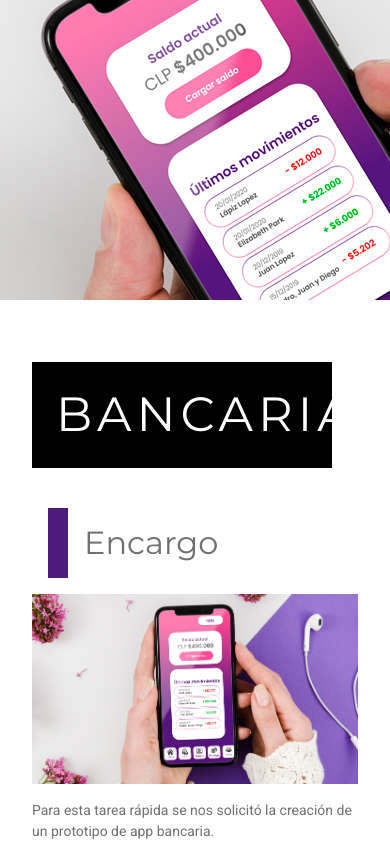
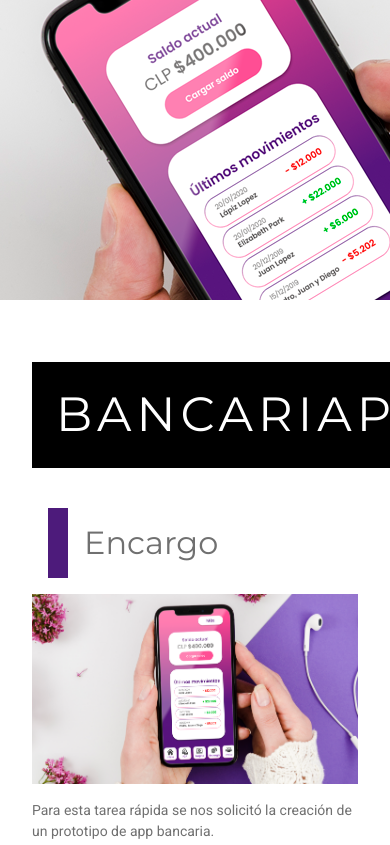
Before and after one commit to marlyconcha/bancariapp, a plain HTML site: page index.html in a window 390 px wide. Shown: the top 845 px of the page. Drawn offline with nearby package versions, Linux system fonts and the light colour scheme; a script that the page names is missing.

Commit message:
Update style.css

```diff
--- a/assets/css/style.css
+++ b/assets/css/style.css
@@ -128,7 +128,7 @@ h1 {
     background-color: #000000 !important;
     color: #ffffff;
     height: 100px;
-    width: 490px;
+    width: 420px;
     font-size: 3rem;
     text-transform: uppercase;
     text-align: start;
@@ -144,7 +144,7 @@ h1 {
 
     h1 {
         height: auto;
-        width: 300px;
+        width: 400px;
         font-size: 3rem;
     }
 }
```
